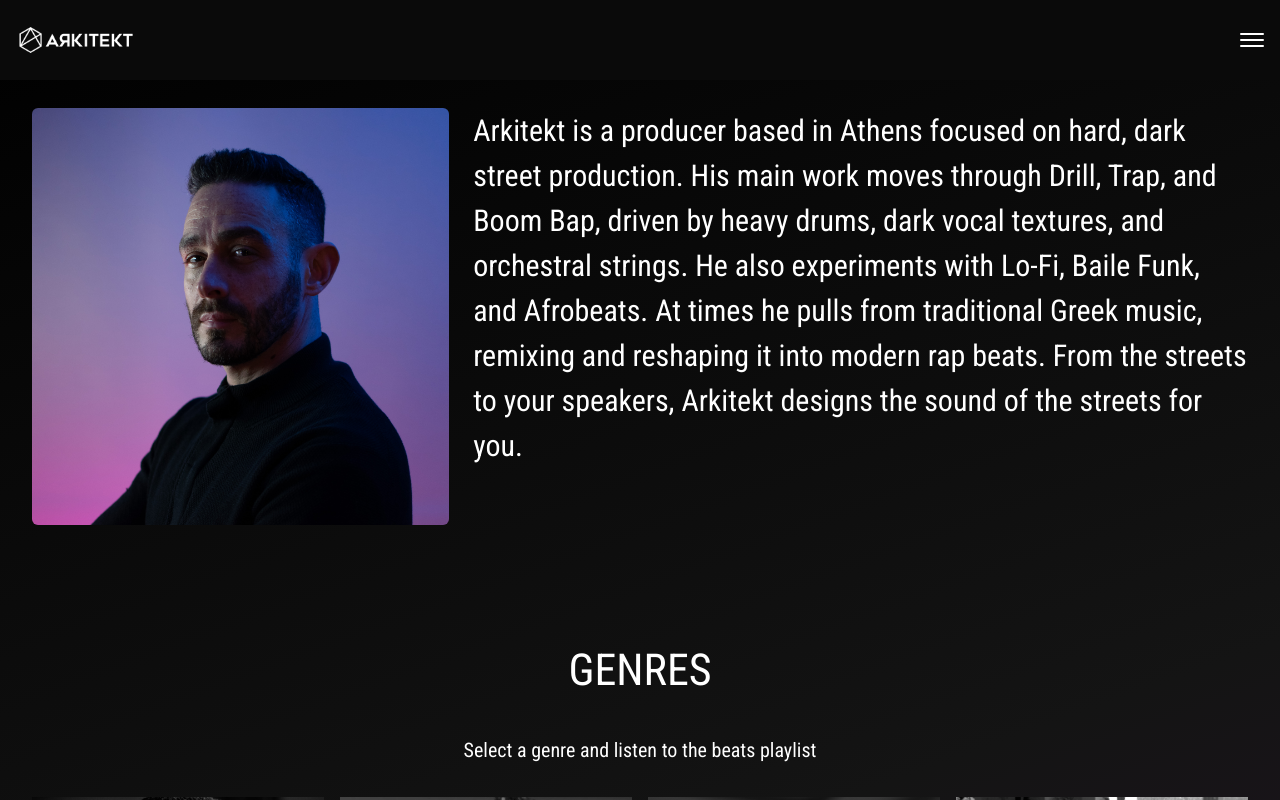
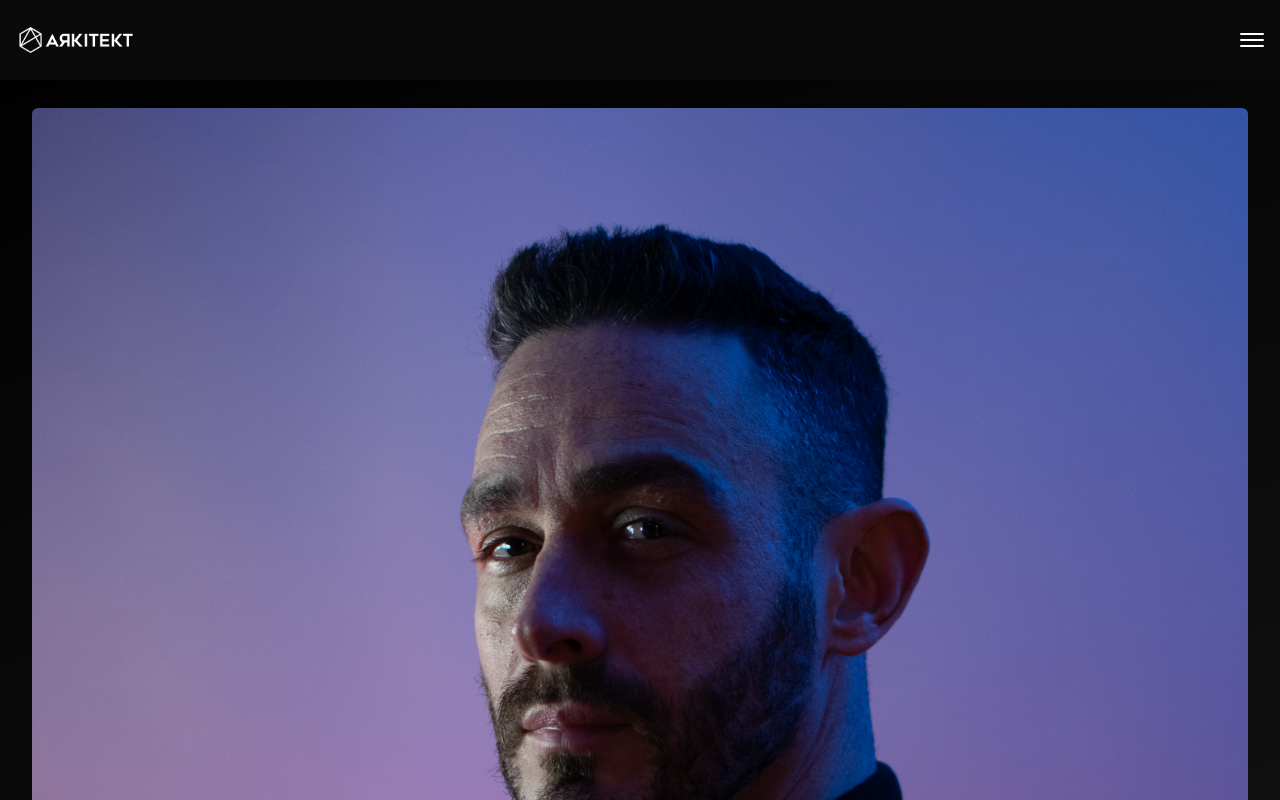
Before and after one commit to Stef-Lev/arkitekt-website, a Next.js app: page /about in a window 1280 px wide. Shown: the top 800 px of the page. Built offline with nearby package versions, Linux system fonts and the light colour scheme.

Commit message:
migrate about section, container

```diff
--- a/src/app/(site)/page.tsx
+++ b/src/app/(site)/page.tsx
@@ -1,19 +1,13 @@
 import SpotifyPreview from '@/components/spotify-preview/spotify-preview';
 import HomeHeader from '@/components/home-header/home-header';
 import PageWrapper from '@/components/page-wrapper/page-wrapper';
-// import Genres from '@/components/genres/genres';
-// import Container from '@/components/container/container';
 import Featured from '@/components/featured/featured';
-// @TODO: Remove tailwind classes and move to css modules
 
 export default function Home() {
   return (
     <PageWrapper>
       <HomeHeader />
       <SpotifyPreview />
-      {/* <Container>
-        <Genres title="Beats for all tastes and moods" type="circles" />
-      </Container> */}
       <Featured />
     </PageWrapper>
   );
--- /dev/null
+++ b/src/components/about-section/about-section.module.css
@@ -0,0 +1,51 @@
+.container {
+  display: flex;
+  flex-direction: column;
+  height: 100%;
+  gap: var(--space-xl);
+  padding: var(--space-lg);
+}
+
+.imageFrame {
+  display: flex;
+  flex: 35%;
+  align-items: center;
+  justify-content: center;
+  height: 100%;
+}
+
+.image {
+  border-radius: var(--radius-md);
+}
+
+.copy {
+  flex: 65%;
+  height: 100%;
+  color: #fff;
+  font-size: 22px;
+}
+
+@media (--md) {
+  .imageFrame {
+    flex: 45%;
+  }
+
+  .copy {
+    flex: 55%;
+  }
+}
+
+@media (--lg) {
+  .container {
+    flex-direction: row;
+  }
+
+  .imageFrame {
+    flex: 35%;
+  }
+
+  .copy {
+    flex: 65%;
+    font-size: 30px;
+  }
+}
--- a/src/components/about-section/about-section.tsx
+++ b/src/components/about-section/about-section.tsx
@@ -1,20 +1,14 @@
 'use client';
-import { cn } from '@/helpers/classnames';
 import Image from 'next/image';
 import { Props } from './about-section.types';
+import styles from './about-section.module.css';
 
 const AboutSection = ({ aboutText }: Props) => {
   return (
-    <div className={cn('flex flex-col lg:flex-row', 'h-full p-4 gap-6')}>
-      <div
-        className={cn(
-          'flex justify-center items-center',
-          'flex-[35%] md:flex-[45%] lg:flex-[35%]',
-          'h-full',
-        )}
-      >
+    <div className={styles.container}>
+      <div className={styles.imageFrame}>
         <Image
-          className="rounded-md"
+          className={styles.image}
           width={3000}
           height={3000}
           src="/about-test.jpg"
@@ -22,13 +16,7 @@ const AboutSection = ({ aboutText }: Props) => {
           quality={100}
         />
       </div>
-      <div
-        className={cn(
-          'flex-[65%] md:flex-[55%] lg:flex-[65%]',
-          'h-full text-white',
-          'text-[22px] lg:text-[30px]',
-        )}
-      >
+      <div className={styles.copy}>
         <p>{aboutText}</p>
       </div>
     </div>
--- /dev/null
+++ b/src/components/container/container.module.css
@@ -0,0 +1,3 @@
+.verticalPadding {
+  padding-block: var(--space-md);
+}
--- a/src/components/container/container.tsx
+++ b/src/components/container/container.tsx
@@ -1,7 +1,12 @@
 import { Props } from './container.types';
+import styles from './container.module.css';
 
 const Container = ({ children, className }: Props) => {
-  return <div className={`container py-3 ${className ?? ''}`}>{children}</div>;
+  return (
+    <div className={`container ${styles.verticalPadding} ${className ?? ''}`}>
+      {children}
+    </div>
+  );
 };
 
 export default Container;
```
